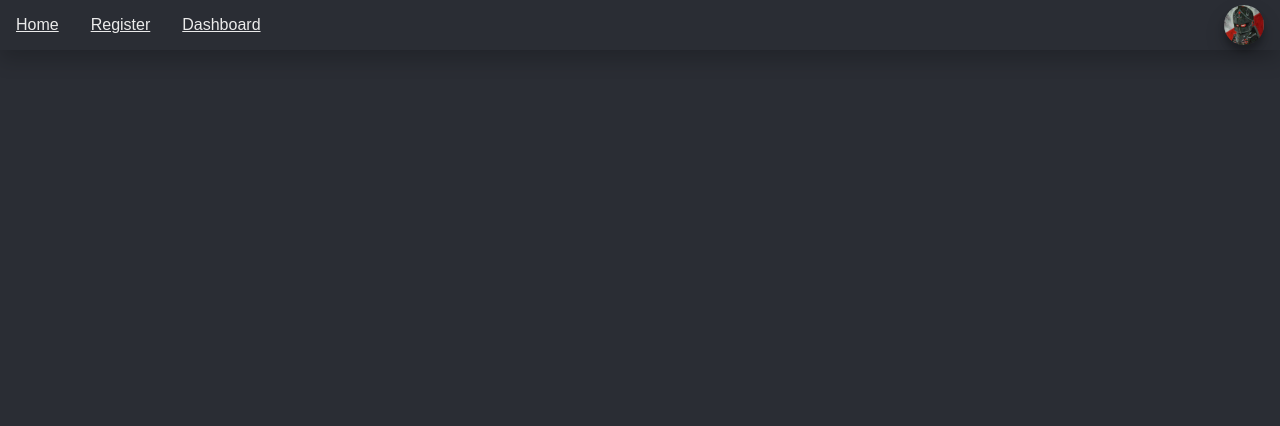
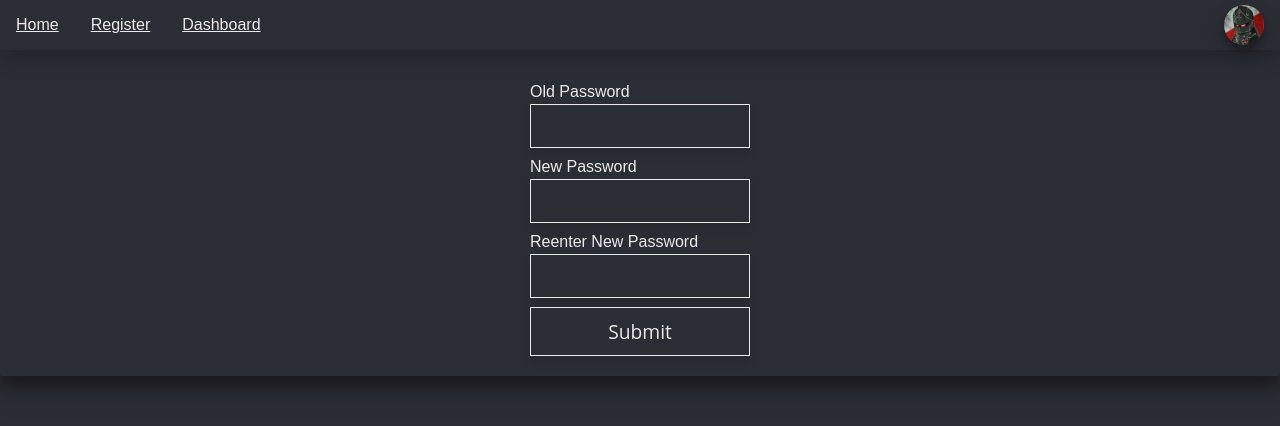
Before and after one commit to Oscmage/tournament-page, a React (Create React App) app in the folder frontend/: page /settings in a window 1280 px wide. Shown: the top 426 px of the page. Built offline with nearby package versions, Linux system fonts and the light colour scheme; sample sign-in values are in the browser's storage.

Commit message:
Add settings page.

```diff
--- a/frontend/src/App.tsx
+++ b/frontend/src/App.tsx
@@ -9,6 +9,7 @@ import { MenuContainer } from "./containerComponents/Menu";
 import { RegisterContainer } from "./containerComponents/Register";
 import TournamentContainer from "./containerComponents/Tournament";
 import RegisterTournamentConfirm from "./containerComponents/RegisterTournamentConfirm";
+import Settings from "./presentationComponents/Settings";
 
 class App extends React.Component {
   public render() {
@@ -18,6 +19,7 @@ class App extends React.Component {
           <MenuContainer />
           <Switch>
             <Route exact path="/" component={Home} />
+
             <Route exact path="/register" component={RegisterContainer} />
             <Route
               exact
@@ -30,6 +32,7 @@ class App extends React.Component {
               component={TournamentContainer}
             />
             <PrivateRoute path="/dashboard" component={Dashboard} />
+            <PrivateRoute path="/settings" component={Settings} />
           </Switch>
         </div>
       </Router>
--- /dev/null
+++ b/frontend/src/css/Settings.css
@@ -0,0 +1,3 @@
+.Settings {
+  padding-top: 5rem;
+}
--- /dev/null
+++ b/frontend/src/interface/General.tsx
@@ -0,0 +1,6 @@
+export enum Request {
+  NONE = "",
+  REQUEST = "REGISTER TOURNAMENT REQUEST",
+  SUCCESS = "REGISTER TOURNAMENT SUCCESS",
+  FAILURE = "REGISTER TOURNAMENT FAIL"
+}
--- a/frontend/src/presentationComponents/Dashboard.tsx
+++ b/frontend/src/presentationComponents/Dashboard.tsx
@@ -6,7 +6,6 @@ class Dashboard extends React.Component {
   public render() {
     return (
       <div className="Dashboard Page">
-        <h1>Dashboard page!</h1>
         <CreateTournamentContainer />
       </div>
     );
--- /dev/null
+++ b/frontend/src/presentationComponents/Settings.tsx
@@ -0,0 +1,89 @@
+import "../css/Settings.css";
+import * as React from "react";
+import Card from "./Card";
+import Input from "./Input";
+import { Request } from "../interface/General";
+
+class Settings extends React.Component<
+  {},
+  {
+    oldPassword: string;
+    password: string;
+    rePassword: string;
+    updatePasswordStatus: Request;
+  }
+> {
+  public constructor(props: any) {
+    super(props);
+    this.state = {
+      oldPassword: "",
+      password: "",
+      rePassword: "",
+      updatePasswordStatus: Request.NONE
+    };
+  }
+
+  public render() {
+    return (
+      <Card extraClassName="Settings">
+        <form className="Password" onSubmit={this.onSubmitUpdatePassword}>
+          <Input
+            name="Old Password"
+            type="password"
+            description="Old Password"
+            required={true}
+            onChange={this.onUpdateOldPassword}
+            value={this.state.oldPassword}
+          />
+          <Input
+            name="Password"
+            type="password"
+            description="New Password"
+            required={true}
+            onChange={this.onUpdatePassword}
+            value={this.state.password}
+          />
+          <Input
+            name="Reenter password"
+            type="password"
+            description="Reenter New Password"
+            required={true}
+            onChange={this.onUpdateRePassword}
+            value={this.state.rePassword}
+          />
+          <input type="submit" />
+        </form>
+      </Card>
+    );
+  }
+
+  private onUpdateOldPassword = (
+    event: React.ChangeEvent<HTMLInputElement>
+  ) => {
+    this.resetPasswordStatus();
+    this.setState({ ...this.state, oldPassword: event.target.value });
+  };
+
+  private onUpdatePassword = (event: React.ChangeEvent<HTMLInputElement>) => {
+    this.resetPasswordStatus();
+    this.setState({ ...this.state, password: event.target.value });
+  };
+
+  private onUpdateRePassword = (event: React.ChangeEvent<HTMLInputElement>) => {
+    this.resetPasswordStatus();
+    this.setState({ ...this.state, rePassword: event.target.value });
+  };
+
+  private onSubmitUpdatePassword = (
+    event: React.FormEvent<HTMLFormElement>
+  ) => {
+    event.preventDefault();
+    // Send put request to backend for updating password
+  };
+
+  private resetPasswordStatus = () => {
+    this.setState({ ...this.state, updatePasswordStatus: Request.NONE });
+  };
+}
+
+export default Settings;
```
